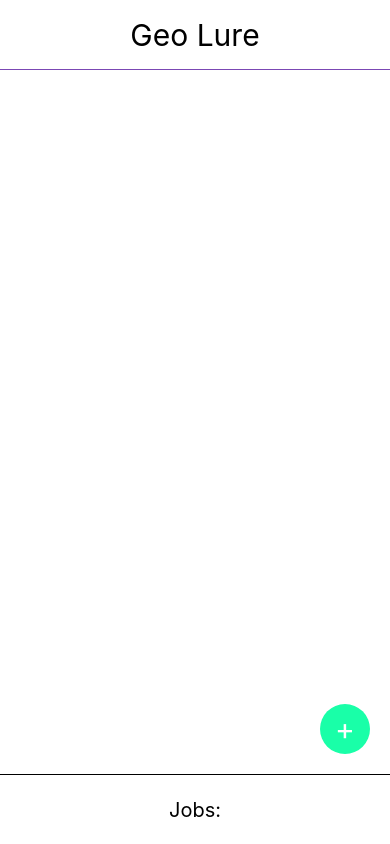
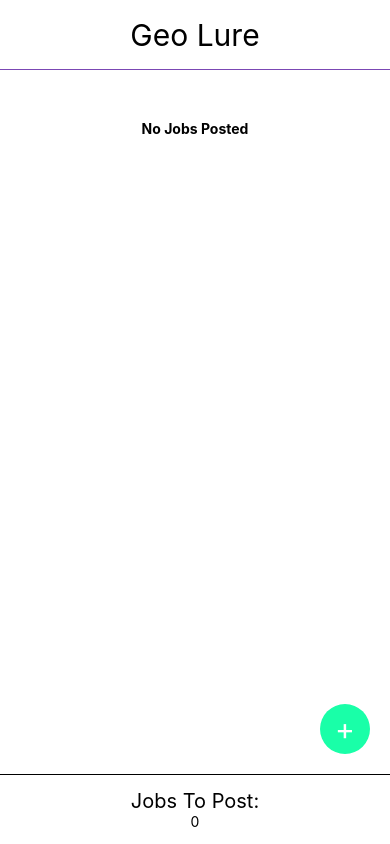
Before and after one commit to andrewpaulgreer/geo-lure, a React Native app: screen / in a window 390 px wide. Built offline with nearby package versions, Linux system fonts and the light colour scheme.

Commit message:
got some basic funcitonality down for adding jobs

```diff
--- a/App.js
+++ b/App.js
@@ -7,6 +7,7 @@ import {
   SafeAreaView,
   TouchableOpacity,
   TextInput,
+  FlatList,
 } from "react-native";
 import History from "./components/History";
 import { Ionicons } from "@expo/vector-icons";
@@ -18,25 +19,57 @@ class App extends React.Component {
       jobsCount: 0,
       isAddJobVisible: false,
       textInputJobs: "",
-      jobs:[]
+      jobs: [],
     };
   }
 
   showAddJob = () => {
-    this.setState({isAddJobVisible: true})
-  }
+    this.setState({ isAddJobVisible: true });
+  };
   cancelAddJob = () => {
-    this.setState({isAddJobVisible: false})
-  }
-  addJobText = job => {
-   this.setState((state, props)=> ({
-     jobs:[...state.jobs, job],
-     jobCount: state.jobCount +1
-   }), () => {
-     console.log(this.state.jobs)
-   })
-  }
+    this.setState({ isAddJobVisible: false });
+  };
+  addJobText = (job) => {
+    this.setState(
+      (state, props) => ({
+        jobs: [...state.jobs, job],
+        jobsCount: state.jobsCount + 1,
+      }),
+      () => {
+        console.log(this.state.jobs);
+      }
+    );
+  };
 
+  markAsDone = (selectedJob, index) => {
+    let newJob = this.state.jobs.filter((job) => job !== selectedJob);
+
+    this.setState((prevState) => ({
+      jobs: newJob,
+      jobsCount: prevState.jobsCount - 1,
+    }));
+  };
+
+  renderItem = (item, index) => (
+    <View style={{ height: 50, flexDirection: "row" }}>
+      <View style={{ flex: 1, justifyContent: "center", paddingLeft: 5 }}>
+        <Text>{item}</Text>
+      </View>
+      <TouchableOpacity onPress={()=> this.markAsDone(item, index)}>
+        <View
+          style={{
+            width: 100,
+            height: 50,
+            backgroundColor: "blue",
+            alignItems: "center",
+            justifyContent: "center",
+          }}
+        >
+          <Text style={{ color: "white" }}>Submit</Text>
+        </View>
+      </TouchableOpacity>
+    </View>
+  );
 
   render() {
     return (
@@ -59,9 +92,11 @@ class App extends React.Component {
               <TextInput
                 style={{ flex: 1, backgroundColor: "#d3d3d3", paddingLeft: 5 }}
                 placeholder="Enter Job"
-                onChangeText={(text)=> this.setState({textInputJobs: text})}
+                onChangeText={(text) => this.setState({ textInputJobs: text })}
               />
-              <TouchableOpacity onPress={()=> this.addJobText(this.state.textInputJobs)}>
+              <TouchableOpacity
+                onPress={() => this.addJobText(this.state.textInputJobs)}
+              >
                 <View
                   style={{
                     width: 50,
@@ -89,6 +124,18 @@ class App extends React.Component {
               </TouchableOpacity>
             </View>
           )}
+
+          <FlatList
+            data={this.state.jobs}
+            renderItem={({ item }, index) => this.renderItem(item, index)}
+            keyExtractor={(item, index) => index.toString()}
+            ListEmptyComponent={
+              <View style={{ marginTop: 50, alignItems: "center" }}>
+                <Text style={{ fontWeight: "bold" }}>No Jobs Posted</Text>
+              </View>
+            }
+          />
+
           <TouchableOpacity
             style={{ position: "absolute", bottom: 20, right: 20 }}
             onPress={this.showAddJob}
@@ -114,7 +161,7 @@ class App extends React.Component {
             borderBottomColor: "#7b48b4",
           }}
         >
-          <History title='total' count={this.state.jobsCount}/>
+          <History count={this.state.jobsCount} />
         </View>
         <SafeAreaView />
       </View>
--- a/components/History.js
+++ b/components/History.js
@@ -1,15 +1,20 @@
 import React from 'react'
 import { StyleSheet, Text, View, SafeAreaView } from "react-native";
 
-export default function History(props) {
+
+const History = ({count}) => {
 return (
     <View style={{
         flex: 1,
         alignItems: "center",
         justifyContent: "center",
       }}>
-        <Text style={{fontSize: 20}}>Jobs:</Text>
-         <Text></Text>
+        <Text style={{fontSize: 20}}>Jobs To Post:</Text>
+    <Text>{count}</Text>
       </View>
 )
+
+
 }
+
+export default History
--- a/package.json
+++ b/package.json
@@ -10,6 +10,7 @@
   "dependencies": {
     "expo": "~38.0.8",
     "expo-status-bar": "^1.0.2",
+    "prop-types": "^15.7.2",
     "react": "~16.11.0",
     "react-dom": "~16.11.0",
     "react-native": "https://github.com/expo/react-native/archive/sdk-38.0.2.tar.gz",
```
Also changed, not shown: 1 other file (tests, documents, lock files or other folders).
